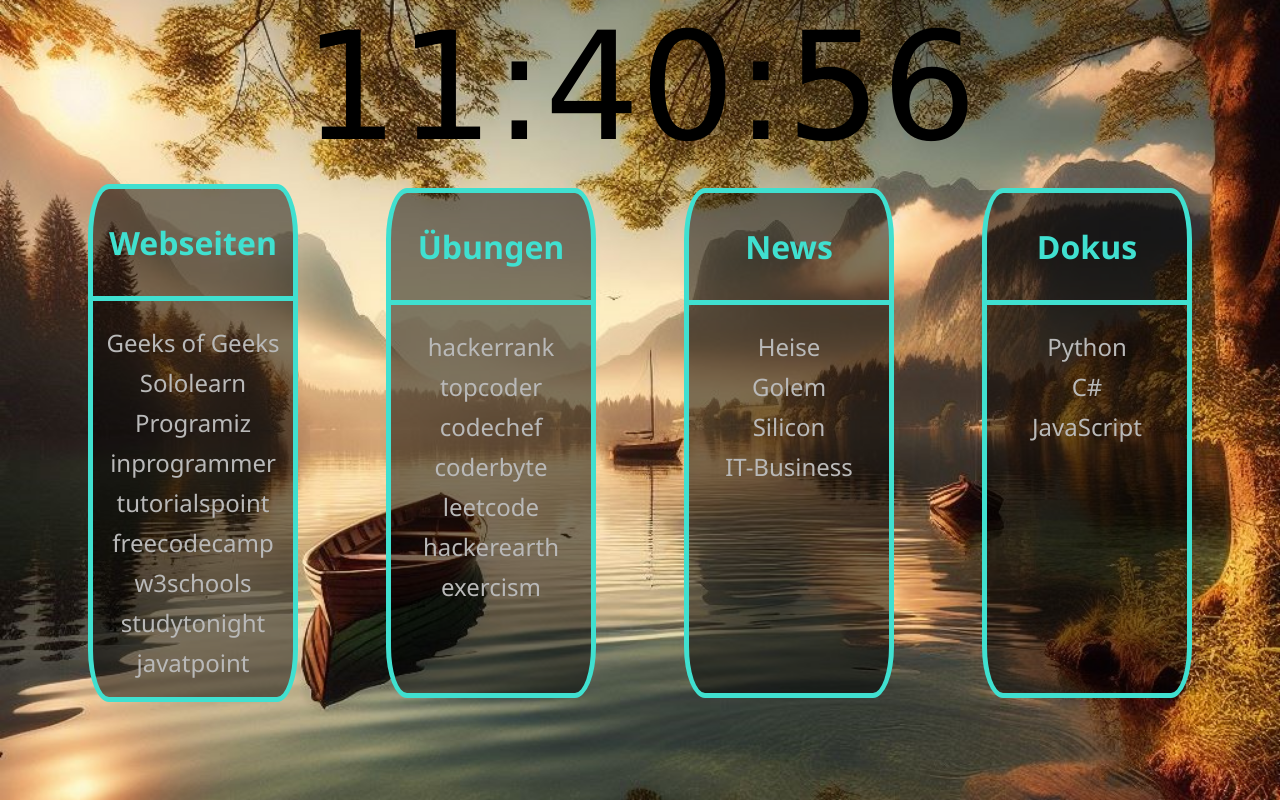
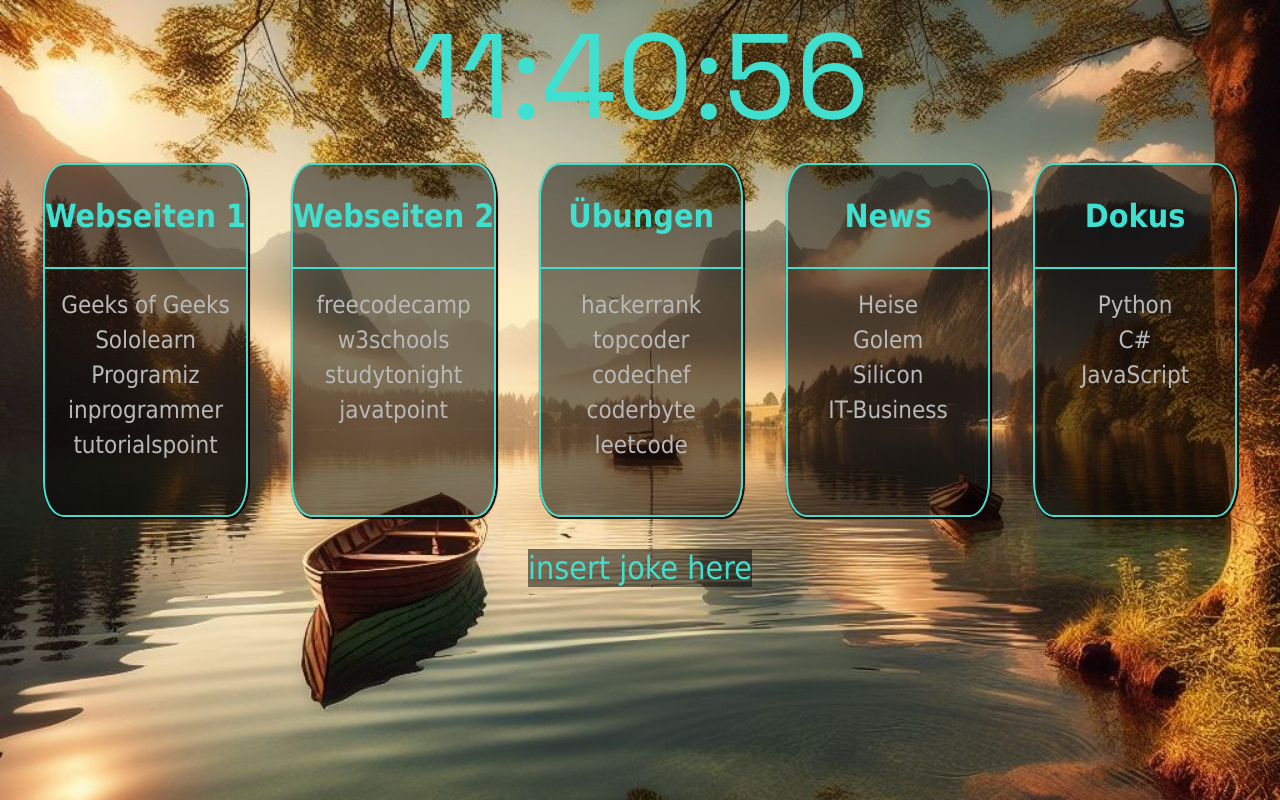
Before and after one commit to Portex4403/Homepage, a plain HTML site: page index.html in a window 1280 px wide. Drawn offline with Linux system fonts and the light colour scheme.

Commit message:
add a p tag for placeholder add another font for the clock

```diff
--- a/index.html
+++ b/index.html
@@ -4,26 +4,37 @@
 <meta charset="UTF-8">
 <meta name="viewport" content="width=device-width, initial-scale=1.0">
 <title>Homepage</title>
+<link rel="fonts" href="fonts/static/">
+<link rel="fonts2" href="fonts/static2/">
 <link rel="stylesheet" href="styles.css">
 <link rel="shortcut icon" href="bilder/Hundebild.jpeg" type="image/x-icon" />
 </head>
 <body>
+
 <div class="Uhr" id="Uhr">
     <script src="Uhr.js"></script>
 </div>
 
 <div class="AllgContainer">
+    <div class="Box">
+        <div class="Überschrift-Box">
+            <p>Webseiten 1</p>
+        </div>
+
+            <ul>
+            <li><a href="http://www.geeksofgeeks.org">Geeks of Geeks</a></li>
+            <li><a href="http://www.sololearn.com">Sololearn</a></li>
+            <li><a href="http://www.programiz.com">Programiz</a></li>
+            <li><a href="http://www.inprogrammer.com">inprogrammer</a></li>
+            <li><a href="http://www.tutorialspoint.com">tutorialspoint</a></li>
+        </ul>
+    </div>
 <div class="Box">
     <div class="Überschrift-Box">
-        <p>Webseiten</p>
+        <p>Webseiten 2</p>
     </div>
 
         <ul>
-        <li><a href="http://www.geeksofgeeks.org">Geeks of Geeks</a></li>
-        <li><a href="http://www.sololearn.com">Sololearn</a></li>
-        <li><a href="http://www.programiz.com">Programiz</a></li>
-        <li><a href="http://www.inprogrammer.com">inprogrammer</a></li>
-        <li><a href="http://www.tutorialspoint.com">tutorialspoint</a></li>
         <li><a href="http://www.freecodecamp.org">freecodecamp</a></li>
         <li><a href="http://www.w3schools.com">w3schools</a></li>
         <li><a href="http://www.studytonight.com">studytonight</a></li>
@@ -34,15 +45,12 @@
         <div class="Überschrift-Box">
             <p>Übungen</p>
         </div>
-
         <ul>
             <li><a href="http://wwww.hackerrank.com">hackerrank</a></li>
             <li><a href="http://www.topcoder.com">topcoder</a></li>
             <li><a href="http://www.codechef.com">codechef</a></li>
             <li><a href="http://www.coderbyte.com">coderbyte</a></li>
             <li><a href="http://www.leetcode.com">leetcode</a></li>
-            <li><a href="http://www.hackerearth.com">hackerearth</a></li>
-            <li><a href="http://www.exercism.io">exercism</a></li>
         </ul>
     </div>
     <div class="Box">
@@ -69,5 +77,8 @@
         </ul>
     </div>
 </div>
+<div class="chuck">
+    <p id="joke">insert joke here </p>
+</div>
 </body>
 </html>
--- a/styles.css
+++ b/styles.css
@@ -1,8 +1,8 @@
 html, body{
 margin: 0px;
 height: 100%;
-font-size: large;
-font-family: 'Segoe UI', Tahoma, Geneva, Verdana, sans-serif;
+font-size: 15px;
+font-family: 'perso1', Tahoma, Geneva, Verdana, sans-serif;
 background-image: url('bilder/bild\ webseite.jpg');
 background-size: cover;
 background-position: center;
@@ -13,11 +13,12 @@
 border-top-left-radius: 10%;
 border-bottom-left-radius: 10%;
 border-bottom-right-radius: 10%;
-min-height: 500px;
+height: 350px;
 min-width: 200px;
 max-width: fit-content;
 background-color:rgba(0,0,0,0.5) ;
-border: solid 5px turquoise;
+border: solid 2px turquoise;
+box-shadow: 1px 1px 1px 1px black;
 }
 .Box > ul > li {
 display: flex;
@@ -42,7 +43,7 @@
 
 }
 .AllgContainer{
-    margin-top: 10px;
+margin-top: 10px;
 display: flex;
 justify-content: space-evenly;
 align-items: center;
@@ -52,18 +53,45 @@
 padding:0;
 }
 .Überschrift-Box{
-border-bottom: solid 5px turquoise;
+border-bottom: solid 2px turquoise;
 }
 .Uhr{
 display: flex;
-font-family:Verdana, Geneva, Tahoma, sans-serif;
-font-size: 150px;
+font-family: perso2 , Tahoma, sans-serif;
+font-size: 120px;
 justify-content: center;
 align-items: center;
-flex-wrap: wrap;
-color: black;
+color: turquoise;
+text-shadow: 1px 1px 1px 1px black;
 }
 .Box > ul > li > a:hover{
 color:aqua;
 font-size: 1.5rem;;
 }
+.chuck{
+    display: flex;
+    justify-content: center;
+
+}
+#joke{
+    font-size: xx-large;
+    background-color: rgba(0,0,0,0.5);
+    color: turquoise;
+}
+@font-face {
+    font-family: perso;
+    src: url(fonts/static/EduNSWACTFoundation-Regular.ttf);
+    font-family: perso2;
+    src: url(fonts/static2/SpaceGrotesk-Regular.ttf);
+}
+@media only screen and(max-width: 838px){
+    body{
+        overflow-y: scoll;
+        height: fit-content;
+    }
+    main{
+        flex-direction: column;
+        align-items: center;
+        gap: 1rem;
+    }
+}
```
Also changed, not shown: fonts/static/EduNSWACTFoundation-Bold.ttf (added), fonts/static/EduNSWACTFoundation-Medium.ttf (added), fonts/static/EduNSWACTFoundation-Regular.ttf (added), fonts/static/EduNSWACTFoundation-SemiBold.ttf (added), fonts/static2/SpaceGrotesk-Bold.ttf (added), fonts/static2/SpaceGrotesk-Light.ttf (added), fonts/static2/SpaceGrotesk-Medium.ttf (added), fonts/static2/SpaceGrotesk-Regular.ttf (added), fonts/static2/SpaceGrotesk-SemiBold.ttf (added).
